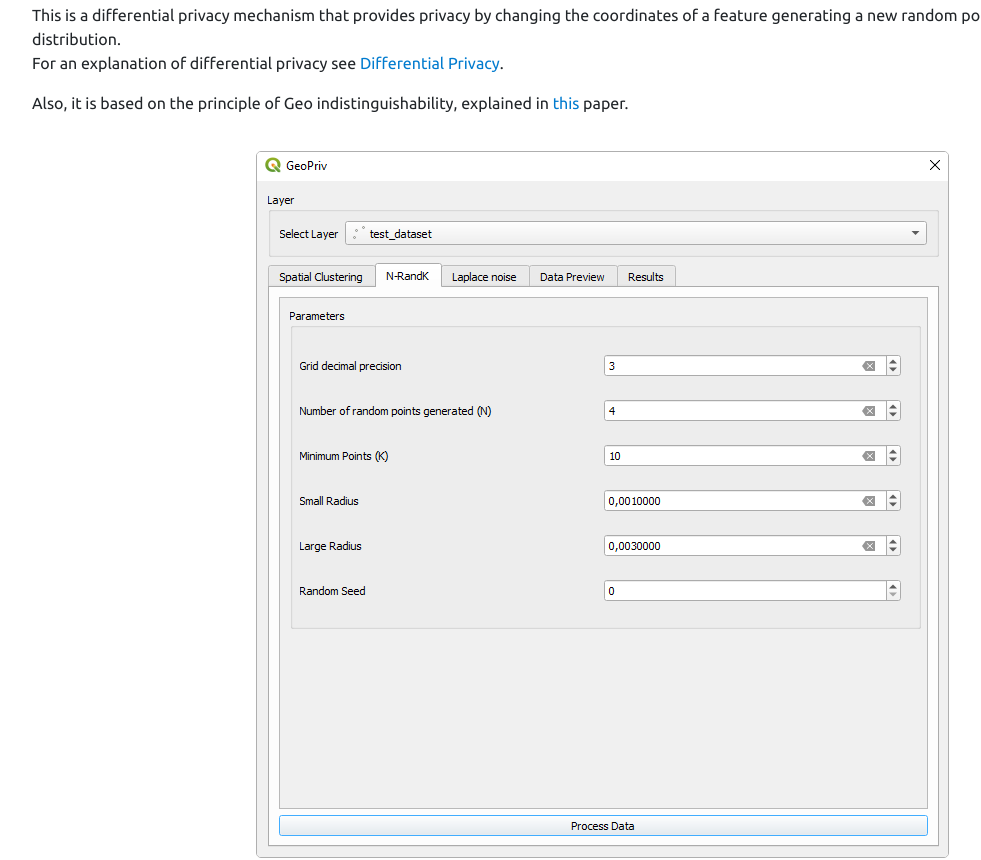
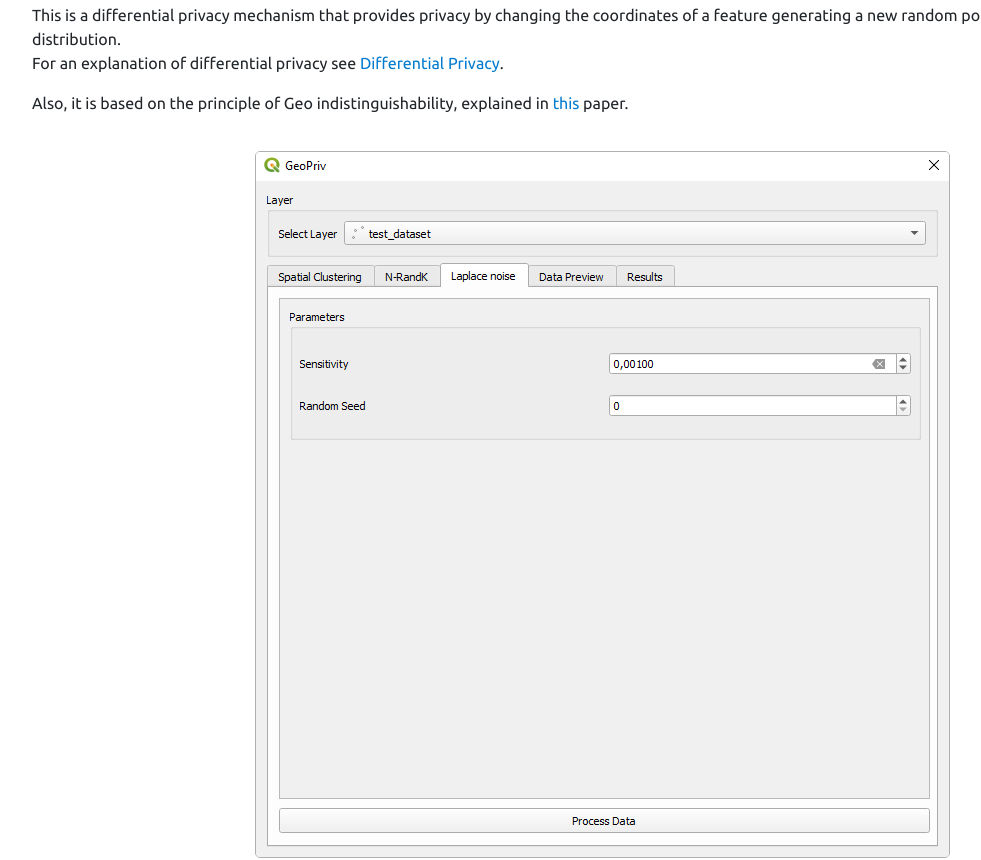
Before and after one commit to Diuke/GeoPrivPlugin, a plain HTML site: page index.html in a window 1280 px wide. Shown: the part 7553-8413 px from the top of the page, without its empty margins (38-1019 px from the left). Drawn offline with nearby package versions, Linux system fonts and the light colour scheme.

Commit message:
changed image 6

```diff
--- a/index.html
+++ b/index.html
@@ -286,7 +286,7 @@
                 paper.
             </p>
             <div class="image text-center w-100">
-                <img class="img-responsive thumbnail" src="assets/tutorial/img5.png">
+                <img class="img-responsive thumbnail" src="assets/tutorial/img6.png">
             </div>
             <p>
                 This mechanism receives 2 parameters:
```
